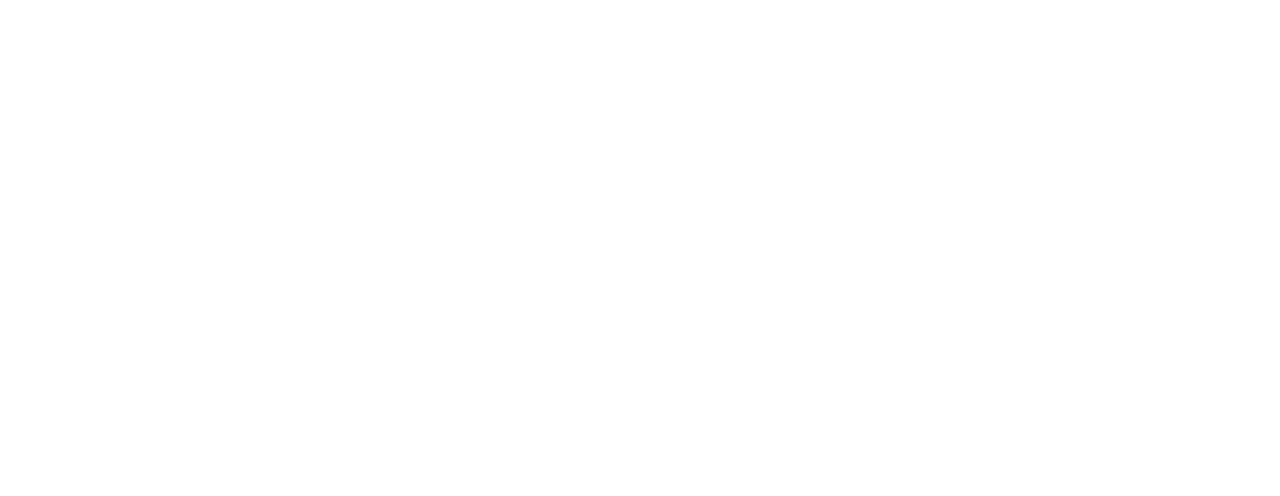
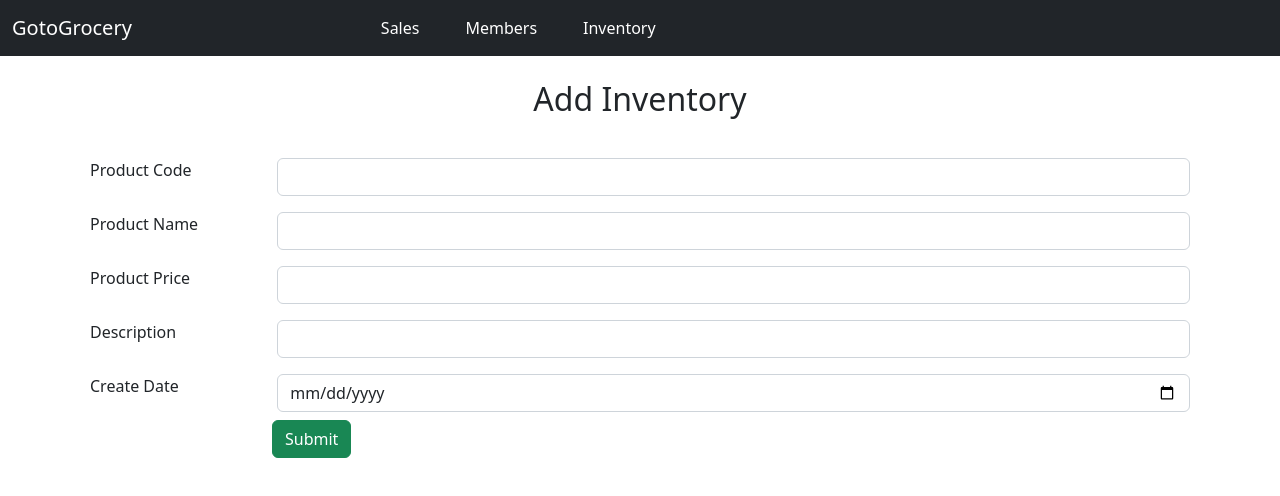
Before and after one commit to DavySung/MSP07, an Angular app in the folder goto_grocery/: page /AddInventory in a window 1280 px wide. Before the commit this address led to /. Shown: the top 496 px of the page. Built offline with nearby package versions, Linux system fonts and the light colour scheme.

Commit message:
add view page

```diff
--- a/goto_grocery/src/app/app-routing.module.ts
+++ b/goto_grocery/src/app/app-routing.module.ts
@@ -9,7 +9,7 @@
 import { SalesComponent } from './components/pages/sales/sales.component';
 import { MembersComponent } from './components/pages/members/members.component';
 import { InventoryComponent } from './components/pages/inventory/inventory.component';
-
+import {AddInventoryComponent} from './components/pages/add-inventory/add-inventory.component';
 
 const routes: Routes = [
   {
@@ -20,6 +20,7 @@
       { path: 'Sales', component: SalesComponent },
       { path: 'Members', component: MembersComponent },
       { path: 'Inventory', component: InventoryComponent },
+      { path: 'AddInventory', component: AddInventoryComponent},
     ]
   },
 ]
--- /dev/null
+++ b/goto_grocery/src/app/components/pages/add-inventory/add-inventory.component.html
@@ -0,0 +1,88 @@
+<div class="container">
+
+    <h2 class="text-capitalize text-center p-4">
+        Add Inventory
+    </h2>
+      <form [formGroup] = "formdata" (ngSubmit) = "onClickSubmit(formdata.value)" >
+
+        <div class="form-group" >
+            <div class="row p-2">
+
+                <div class="col-2">
+                    <label for="product_code">Product Code</label>
+                </div>
+                <div class="col">
+                    <input type="text" class="form-control"  formControlName="product_code" id="product_code">
+                </div>
+            </div>
+
+        </div>
+
+        <div class="form-group">
+            <div class="row p-2">
+
+                <div class="col-2">
+
+                    <label for="product_name">Product Name</label>
+                </div>
+                <div class="col">
+
+                    <input type="text" class="form-control" formControlName="product_name" id="product_name" >
+                </div>
+            </div>
+
+          </div>
+
+          <div class="form-group">
+            <div class="row p-2">
+
+                <div class="col-2">
+                    <label for="product_price">Product Price</label>
+                </div>
+                <div class="col">
+
+                    <input type="text" class="form-control" formControlName="product_price" id="product_price" >
+                </div>
+            </div>
+
+
+          </div>
+
+          <div class="form-group">
+            <div class="row p-2">
+
+                <div class="col-2">
+
+                    <label for="product_desc">Description</label>
+                </div>
+                <div class="col">
+                    <input type="text-area" class="form-control" formControlName="product_desc" id="product_desc" >
+
+                </div>
+            </div>
+
+          </div>
+
+          <div class="form-group">
+            <div class="row p-2">
+
+                <div class="col-2">
+
+                    <label for="created_date">Create Date</label>
+                </div>
+                <div class="col">
+                    <input type="date" class="form-control" formControlName="created_date" id="createdDate" >
+
+                </div>
+            </div>
+
+
+          </div>
+
+          <div class="row p5">
+            <div class="col-2"></div>
+            <div class="col"><button type="submit" class="btn btn-success btn-md ">Submit</button></div>
+          </div>
+
+      </form>
+    </div>
--- /dev/null
+++ b/goto_grocery/src/app/components/pages/add-inventory/add-inventory.component.ts
@@ -0,0 +1,50 @@
+import { Component, OnInit } from '@angular/core';
+import { InventoryService } from 'src/app/services/inventory.service';
+import { ProductDTO } from 'src/app/services/models/ProductDTO';
+import { FormGroup, FormControl } from '@angular/forms';
+@Component({
+  selector: 'app-add-inventory',
+  templateUrl: './add-inventory.component.html',
+  styleUrls: ['./add-inventory.component.css']
+})
+export class AddInventoryComponent implements OnInit {
+
+  newProduct: ProductDTO;
+  formdata: any;
+
+  constructor(private inventoryService: InventoryService) {
+
+
+  }
+
+  ngOnInit(): void {
+   this.LoadForm();
+
+  }
+
+  LoadForm(){
+    this.formdata = new FormGroup({
+      product_code: new FormControl(""),
+      product_name: new FormControl(""),
+      product_price: new FormControl(""),
+      product_desc: new FormControl(""),
+      created_date: new FormControl("")
+
+   });
+
+  }
+
+  onClickSubmit(data:any) {
+
+    this.newProduct = {
+      id: 1,
+      product_code: data.product_code,
+      product_name: data.product_name,
+      product_desc: data.product_desc,
+      product_price: data.product_price,
+      created_date: data.created_date, }
+      console.log("Submit!!!")
+    console.log(this.newProduct)
+  }
+
+}
--- a/goto_grocery/src/app/components/pages/inventory/inventory.component.html
+++ b/goto_grocery/src/app/components/pages/inventory/inventory.component.html
@@ -6,8 +6,8 @@
                     Inventory
                 </h2>
             </div>
-            <div>
-                <button class="btn btn-primary my-auto me-auto">
+            <div >
+                <button class="btn btn-primary my-auto me-auto" routerLink="/AddInventory">
                     Add
                 </button>
             </div>
@@ -21,19 +21,61 @@
                         <p class="mb-0">{{product.product_name}}</p>
                     </div>
                     <div class="my-auto me-auto pe-3">
-                        <button (click)="View(product)" class="btn btn-primary mx-2 my-auto me-auto">
+                        <button (click)="View(mData)" class="btn btn-primary mx-2 my-auto me-auto">
                             View
                         </button>
                         <button (click)="Edit(product)" class="btn btn-primary mx-2 my-auto me-auto">
                             Edit
                         </button>
-                        <button (click)="Delete(product)" class="btn btn-primary mx-2 my-auto me-auto">
+                        <button (click)="Delete(deleteData, product)" class="btn btn-primary mx-2 my-auto me-auto">
                             Delete
                         </button>
                     </div>
                 </div>
 
             </div>
+
+            <!-- view modal -->
+            <ng-template #mData let-modal>
+                <div class="modal-header">
+                  <h4 class="modal-title" id="modal-basic-title">Inventory</h4>
+                  <button type="button" class="close" aria-label="Close" (click)="modal.dismiss('Cross click')">
+                    <span aria-hidden="true">×</span>
+                  </button>
+                </div>
+                <div class="modal-body">
+                      <div [id]="product.id">{{product.id}}</div>
+                      <p>{{product.product_name}}</p>
+                      <p>{{product.product_price}}</p>
+                      <p>{{product.product_desc}}</p>
+                      <p>{{product.created_date}}</p>
+                </div>
+                <div class="modal-footer">
+                  <button type="button" class="btn btn-danger" (click)="modal.close('Save click')">Close</button>
+                </div>
+              </ng-template>
+
+              <!-- delete modal -->
+            <ng-template #deleteData let-modal>
+                <div class="modal-header">
+                <h4 class="modal-title" id="modal-basic-title">Delete {{product.product_code}}</h4>
+                <button type="button" class="close" aria-label="Close" (click)="modal.dismiss('Cross click')">
+                    <span aria-hidden="true">×</span>
+                </button>
+
+                </div>
+                <div class="modal-body">
+                <p><strong>Are you sure you want to delete <span class="text-primary">{{product.product_name}}</span></strong></p>
+
+                <p>All data related to {{product.product_name}} will be removed permanently.
+                </p>
+                </div>
+                <div class="modal-footer">
+                <button type="button" class="btn btn-danger" (click)="modal.close('Delete')">Delete</button>
+                <button type="button" class="btn btn-success" (click)="modal.close('Save click')">Cancel</button>
+                </div>
+            </ng-template>
+
         </div>
     </div>
 </div>
--- a/goto_grocery/src/app/components/pages/inventory/inventory.component.ts
+++ b/goto_grocery/src/app/components/pages/inventory/inventory.component.ts
@@ -1,7 +1,7 @@
 import { Component, OnInit } from '@angular/core';
 import { InventoryService } from 'src/app/services/inventory.service';
 import { ProductDTO } from 'src/app/services/models/ProductDTO';
-
+import {ModalDismissReasons, NgbModal} from '@ng-bootstrap/ng-bootstrap';
 @Component({
   selector: 'app-inventory',
   templateUrl: './inventory.component.html',
@@ -14,7 +14,7 @@
   isError: boolean;
   message: string;
 
-  constructor(private inventoryService: InventoryService) { }
+  constructor(private inventoryService: InventoryService, private modalService: NgbModal) { }
 
   ngOnInit(): void {
     this.GetInvetory();
@@ -23,8 +23,8 @@
   GetInvetory() {
     //test data
     this.testProtuct1 = { id: 1, product_code: "12", product_name: "test1", product_desc: "test1", product_price: "123", created_date: "1/1/1" }
-    this.testProtuct2 = { id: 2, product_code: "123", product_name: "test2", product_desc: "test2", product_price: "123", created_date: "1/1/1" }
-    this.productList = [this.testProtuct1, this.testProtuct1]
+    this.testProtuct2 = { id: 2, product_code: "435", product_name: "test2", product_desc: "test2", product_price: "123", created_date: "1/1/1" }
+    this.productList = [this.testProtuct1, this.testProtuct2]
 
     //this is use the actual api
     // this.productService.inventoryService().then((response) => {
@@ -37,13 +37,41 @@
     // });
   }
 
-  View(product: ProductDTO) {
-    console.log(product);
-  }
   Edit(product: ProductDTO) {
     console.log(product);
   }
-  Delete(product: ProductDTO) {
-    console.log(product);
+  //Modal
+  closeModal: string;
+
+  View(content) {
+    this.modalService.open(content, {ariaLabelledBy: 'modal-basic-title'}).result.then((res) => {
+      this.closeModal = `Closed with: ${res}`;
+    }, (res) => {
+      this.closeModal = `Dismissed ${this.getDismissReason(res)}`;
+    });
+  }
+
+  Delete(content, product: ProductDTO) {
+    this.modalService.open(content, {ariaLabelledBy: 'modal-basic-title'}).result.then((res) => {
+     //implement delete
+     if(res == "Delete"){
+      this.closeModal = `Delete`;
+      console.log("Yes")
+      console.log(product.product_code)
+     }else this.closeModal = `Closed with: ${res}`;
+
+    }, (res) => {
+      this.closeModal = `Dismissed ${this.getDismissReason(res)}`;
+    });
+  }
+
+  private getDismissReason(reason: any): string {
+    if (reason === ModalDismissReasons.ESC) {
+      return 'by pressing ESC';
+    } else if (reason === ModalDismissReasons.BACKDROP_CLICK) {
+      return 'by clicking on a backdrop';
+    } else {
+      return  `with: ${reason}`;
+    }
   }
 }
--- a/goto_grocery/tsconfig.json
+++ b/goto_grocery/tsconfig.json
@@ -5,11 +5,11 @@
     "baseUrl": "./",
     "outDir": "./dist/out-tsc",
     "forceConsistentCasingInFileNames": true,
-    "strict": true,
+    "strict": false,
     "strictNullChecks": false,
     "noImplicitOverride": true,
     "noPropertyAccessFromIndexSignature": true,
-    "noImplicitReturns": true,
+    "noImplicitReturns": false,
     "noFallthroughCasesInSwitch": true,
     "sourceMap": true,
     "declaration": false,
@@ -29,6 +29,6 @@
     "enableI18nLegacyMessageIdFormat": false,
     "strictInjectionParameters": true,
     "strictInputAccessModifiers": true,
-    "strictTemplates": true
+    "strictTemplates": false
   }
 }
```
Also changed, not shown: goto_grocery/src/app/app.module.ts (+5 -2 lines), goto_grocery/src/app/components/pages/add-inventory/add-inventory.component.css (added), 1 other file (tests, documents, lock files or other folders).
